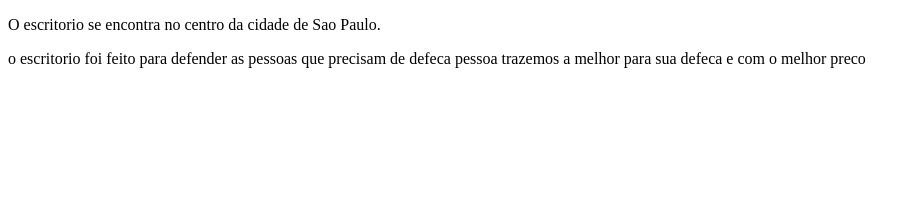
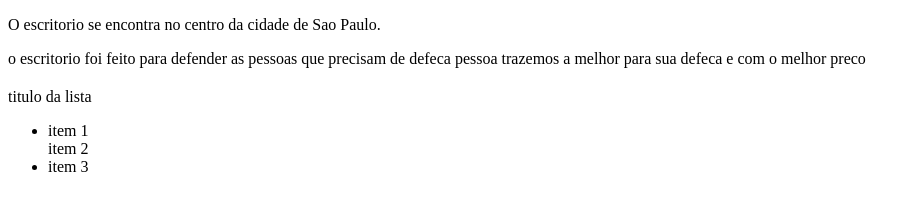
Before and after one commit to evilinerc/paginaweb, a plain HTML site: page index.html in a window 1280 px wide. Shown: the whole page, without its empty margins (0-921 px from the left). Drawn offline with Linux system fonts and the light colour scheme.

Commit message:
aula3008

```diff
--- a/index.html
+++ b/index.html
@@ -1,3 +1,4 @@
+
 <!DOCTYPE html>
 <html lang="en" dir="ltr">
   <head>
@@ -8,6 +9,13 @@
   <body>
 
 <p> O escritorio se encontra no centro da cidade de Sao Paulo.</p>
-   o escritorio foi feito para defender as pessoas que precisam de defeca pessoa trazemos a melhor para sua defeca e com o melhor preco
+  o escritorio foi feito para defender as pessoas que precisam de defeca pessoa trazemos a melhor para sua defeca e com o melhor preco
   </body>
+  <h2></h2>titulo da lista</h2>
+  <ul>
+    <li>item 1</li
+    <li>item 2</li>
+    <li>item 3</li>
+      <ul>
+
 </html>
```
